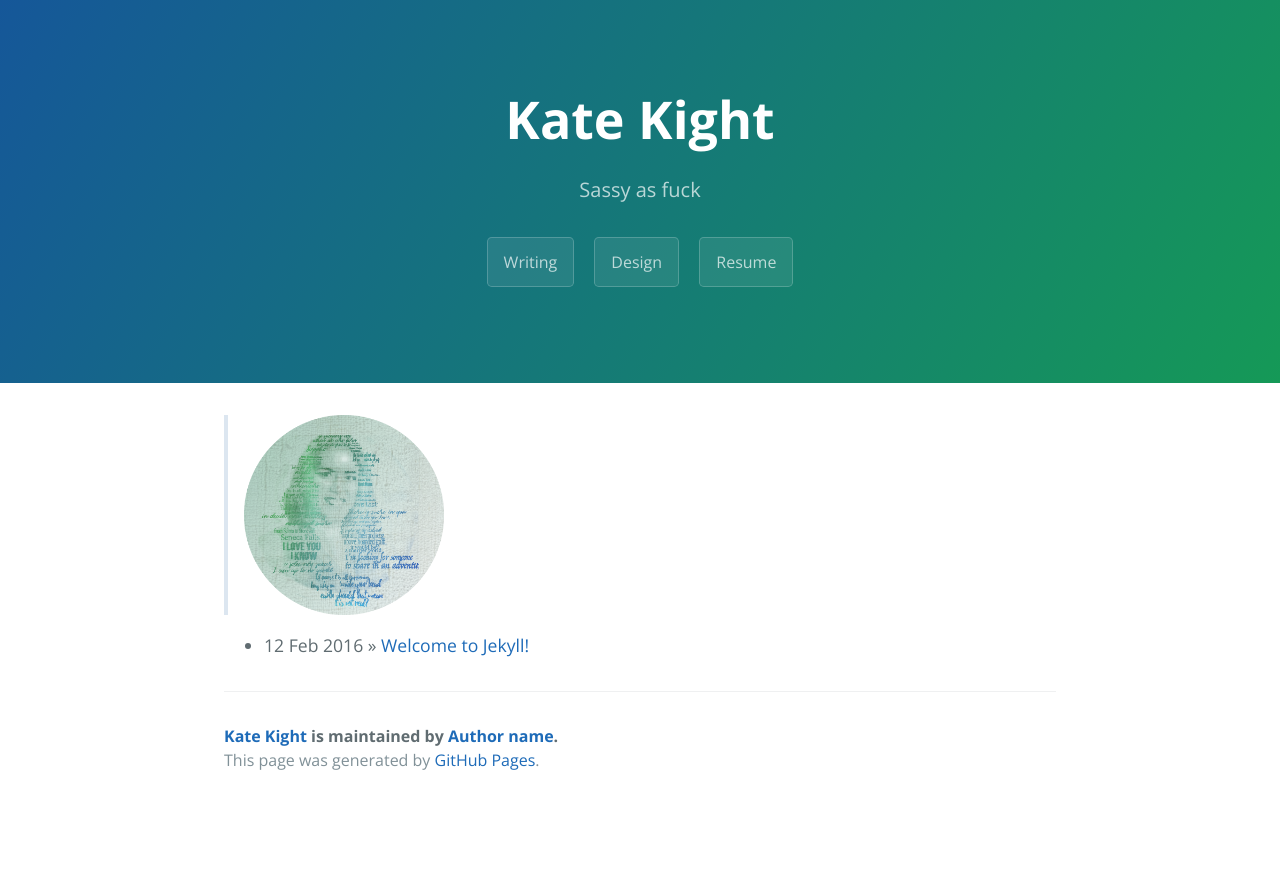
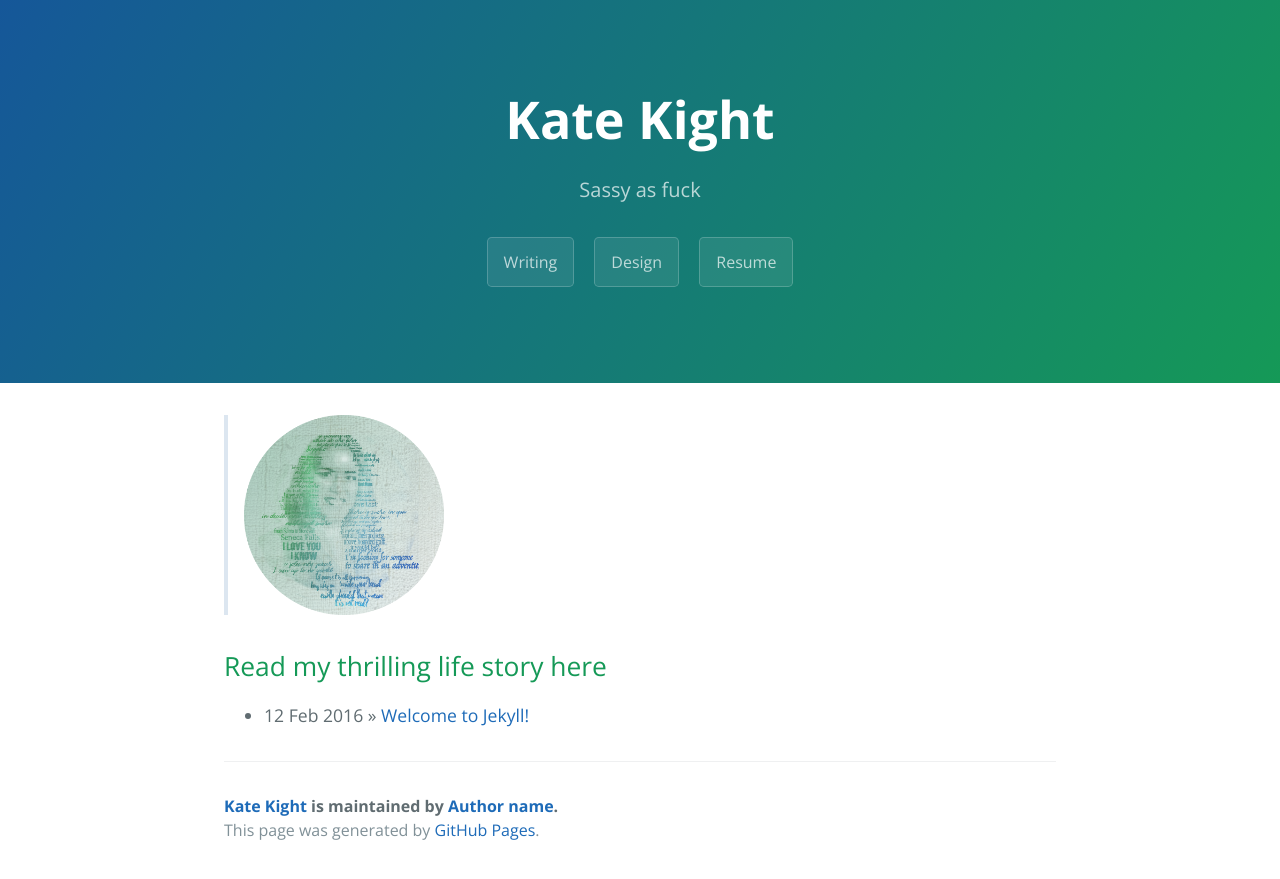
Before and after one commit to Flyakight/flyakight.github.io, a Jekyll site: the page built from index.html, in a window 1280 px wide. Shown: the top 879 px of the page. Built offline with Jekyll 4.4.1, drawn with Linux system fonts in a browser that asks for light colours; the list of posts is cut into pages by our own code.

Commit message:
Update index.html

```diff
--- a/index.html
+++ b/index.html
@@ -7,6 +7,7 @@ title: {{site.title}}
        <blockquote>  <img src="http://www.katekight.com/Images/Myface.png" alt="Kate Kight" height="200" align="middle">
 
 </blockquote>
+       <h2> Read my thrilling life story here </h2>
   <ul class="posts">
     {% for post in site.posts %}
       <li><span>{{ post.date | date_to_string }}</span> &raquo; <a href="{{ site.baseurl }}{{ post.url }}">{{ post.title }}</a></li>
```
